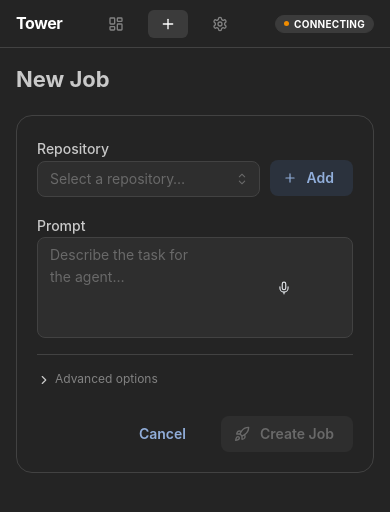
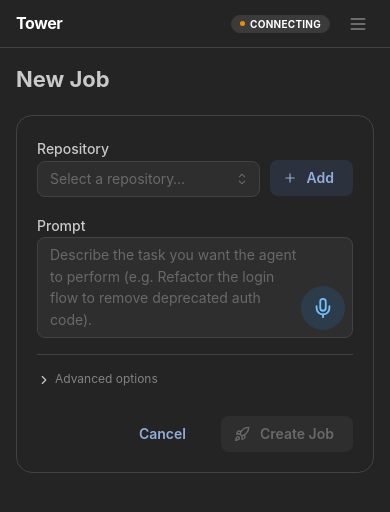
Before and after one commit to dfinson/agent-tower, a React (Vite) app in the folder frontend/: page /jobs/new in a window 390 px wide. Shown: the top 512 px of the page. Built offline with nearby package versions, Linux system fonts and the light colour scheme; no server answers.

Commit message:
feat: prompt voice input + mobile hamburger menu

```diff
--- a/frontend/src/App.tsx
+++ b/frontend/src/App.tsx
@@ -1,7 +1,7 @@
-import { Component, type ReactNode } from "react";
+import { Component, type ReactNode, useState } from "react";
 import { Routes, Route, NavLink, Link } from "react-router-dom";
-import { Group, Badge, UnstyledButton, Text } from "@mantine/core";
-import { type LucideIcon, LayoutDashboard, Plus, Settings } from "lucide-react";
+import { Group, Badge, UnstyledButton, Text, Drawer, Stack } from "@mantine/core";
+import { type LucideIcon, LayoutDashboard, Plus, Settings, Menu } from "lucide-react";
 import { useSSE } from "./hooks/useSSE";
 import { useTowerStore, selectConnectionStatus } from "./store";
 import { DashboardScreen } from "./components/DashboardScreen";
@@ -101,6 +101,7 @@
 
 export function App() {
   useSSE();
+  const [menuOpen, setMenuOpen] = useState(false);
 
   return (
     <div className="flex flex-col h-screen">
@@ -111,14 +112,62 @@
           </Text>
         </Link>
 
-        <Group gap="sm">
+        {/* Desktop nav */}
+        <Group gap="sm" className="hidden sm:flex">
           <NavItem to="/" icon={LayoutDashboard} label="Dashboard" end />
           <NavItem to="/jobs/new" icon={Plus} label="New Job" />
           <NavItem to="/settings" icon={Settings} label="Settings" />
         </Group>
 
-        <ConnectionStatus />
+        <Group gap="sm">
+          <ConnectionStatus />
+          {/* Mobile hamburger */}
+          <UnstyledButton
+            className="sm:hidden p-1.5 rounded-md hover:bg-[var(--mantine-color-dark-6)]"
+            onClick={() => setMenuOpen(true)}
+          >
+            <Menu size={20} className="text-[var(--mantine-color-dimmed)]" />
+          </UnstyledButton>
+        </Group>
       </header>
+
+      {/* Mobile drawer menu */}
+      <Drawer
+        opened={menuOpen}
+        onClose={() => setMenuOpen(false)}
+        position="right"
+        size="xs"
+        title={<Text fw={700}>Tower</Text>}
+        withCloseButton
+      >
+        <Stack gap="xs">
+          {[
+            { to: "/", icon: LayoutDashboard, label: "Dashboard", end: true },
+            { to: "/jobs/new", icon: Plus, label: "New Job" },
+            { to: "/settings", icon: Settings, label: "Settings" },
+          ].map(({ to, icon: Icon, label, end }) => (
+            <NavLink
+              key={to}
+              to={to}
+              end={end}
+              onClick={() => setMenuOpen(false)}
+              className={({ isActive }) =>
+                `flex items-center gap-3 px-3 py-2.5 rounded-md text-sm font-medium no-underline ${
+                  isActive
+                    ? "bg-[var(--mantine-color-dark-5)] text-white"
+                    : "text-[var(--mantine-color-dimmed)] hover:text-white hover:bg-[var(--mantine-color-dark-6)]"
+                }`
+              }
+            >
+              <Icon size={18} />
+              {label}
+            </NavLink>
+          ))}
+          <div className="border-t border-[var(--mantine-color-dark-4)] mt-2 pt-2 px-3">
+            <ConnectionStatus />
+          </div>
+        </Stack>
+      </Drawer>
 
       <main className="flex-1 overflow-y-auto p-4">
         <ErrorBoundary>
--- a/frontend/src/components/JobCreationScreen.tsx
+++ b/frontend/src/components/JobCreationScreen.tsx
@@ -1,13 +1,13 @@
-import { useEffect, useState, useCallback, useMemo } from "react";
+import { useEffect, useState, useCallback } from "react";
 import { useNavigate } from "react-router-dom";
 import {
-  Paper, Title, Select, Textarea, TextInput, Button, Group, Stack, Text, Divider,
+  Paper, Title, Select, TextInput, Button, Group, Stack, Text, Divider,
   Collapse, UnstyledButton,
 } from "@mantine/core";
 import { ChevronDown, ChevronRight, Rocket, Plus } from "lucide-react";
 import { notifications } from "@mantine/notifications";
 import { createJob, fetchRepos, fetchModels } from "../api/client";
-import { VoiceRecorder } from "./VoiceButton";
+import { PromptWithVoice } from "./VoiceButton";
 import { AddRepoModal } from "./AddRepoModal";
 
 export function JobCreationScreen() {
@@ -22,11 +22,6 @@
   const [showAdvanced, setShowAdvanced] = useState(false);
   const [submitting, setSubmitting] = useState(false);
   const [addRepoOpen, setAddRepoOpen] = useState(false);
-
-  const voiceSection = useMemo(
-    () => <VoiceRecorder onTranscript={(t) => setPrompt((p) => (p ? p + " " : "") + t)} />,
-    []
-  );
 
   useEffect(() => {
     fetchRepos()
@@ -111,18 +106,7 @@
             }}
           />
 
-          <Textarea
-            label="Prompt"
-            value={prompt}
-            onChange={(e) => setPrompt(e.currentTarget.value)}
-            placeholder="Describe the task for the agent…"
-            minRows={4}
-            autosize
-            maxRows={12}
-            size="sm"
-            rightSection={voiceSection}
-            rightSectionWidth={140}
-          />
+          <PromptWithVoice value={prompt} onChange={setPrompt} />
 
           <Divider />
 
--- a/frontend/src/components/VoiceButton.tsx
+++ b/frontend/src/components/VoiceButton.tsx
@@ -1,17 +1,12 @@
 /**
- * Voice recorder with WaveSurfer.js waveform visualization.
+ * VoiceRecorder — polished prompt input with voice recording.
  *
- * Architecture:
- * - getUserMedia → MediaRecorder for recording (browser native)
- * - WaveSurfer.js RecordPlugin for live waveform display
- * - On stop: Blob uploaded to backend for transcription
- * - Result inserted into the parent's text field via onTranscript callback
- *
- * The waveform container is always mounted (but visually hidden when idle)
- * so WaveSurfer can initialize its canvas before recording starts.
+ * Idle: textarea with mic button anchored bottom-right.
+ * Recording: waveform + stop button replace the textarea content.
+ * Transcribing: loading spinner, then text inserted.
  */
 import { useState, useRef, useCallback, useEffect } from "react";
-import { ActionIcon, Loader, Tooltip } from "@mantine/core";
+import { ActionIcon, Loader, Textarea } from "@mantine/core";
 import { Mic, Square } from "lucide-react";
 import WaveSurfer from "wavesurfer.js";
 import RecordPlugin from "wavesurfer.js/dist/plugins/record.esm.js";
@@ -20,19 +15,18 @@
 
 type RecordingState = "idle" | "recording" | "transcribing";
 
-interface VoiceRecorderProps {
-  onTranscript: (text: string) => void;
-  maxSizeMb?: number;
+interface PromptWithVoiceProps {
+  value: string;
+  onChange: (value: string) => void;
 }
 
-export function VoiceRecorder({ onTranscript, maxSizeMb = 10 }: VoiceRecorderProps) {
+export function PromptWithVoice({ value, onChange }: PromptWithVoiceProps) {
   const [state, setState] = useState<RecordingState>("idle");
   const containerRef = useRef<HTMLDivElement>(null);
   const recordRef = useRef<ReturnType<typeof RecordPlugin.create> | null>(null);
   const wsRef = useRef<WaveSurfer | null>(null);
   const initedRef = useRef(false);
 
-  // Lazy-init WaveSurfer on first record attempt (container must be mounted)
   const ensureInit = useCallback(() => {
     if (initedRef.current || !containerRef.current) return;
     initedRef.current = true;
@@ -40,23 +34,23 @@
     const record = RecordPlugin.create({
       renderRecordedAudio: false,
       scrollingWaveform: true,
-      scrollingWaveformWindow: 3,
+      scrollingWaveformWindow: 4,
     });
 
     const ws = WaveSurfer.create({
       container: containerRef.current,
       waveColor: "#5180c6",
       progressColor: "#7196cf",
-      height: 24,
-      barWidth: 2,
-      barGap: 1,
-      barRadius: 2,
+      height: 40,
+      barWidth: 3,
+      barGap: 2,
+      barRadius: 3,
       plugins: [record],
     });
 
     record.on("record-end", async (blob: Blob) => {
-      if (blob.size > maxSizeMb * 1024 * 1024) {
-        notifications.show({ color: "red", message: `Audio too large (max ${maxSizeMb} MB)` });
+      if (blob.size > 10 * 1024 * 1024) {
+        notifications.show({ color: "red", message: "Audio too large (max 10 MB)" });
         setState("idle");
         return;
       }
@@ -64,7 +58,7 @@
       try {
         const text = await transcribeAudio(blob);
         if (text) {
-          onTranscript(text);
+          onChange(value ? value + " " + text : text);
           notifications.show({ color: "green", message: "Transcribed" });
         }
       } catch {
@@ -76,9 +70,8 @@
 
     wsRef.current = ws;
     recordRef.current = record;
-  }, [maxSizeMb, onTranscript]);
+  }, [onChange, value]);
 
-  // Cleanup on unmount
   useEffect(() => {
     return () => {
       recordRef.current?.destroy();
@@ -105,32 +98,131 @@
   }, [state, ensureInit]);
 
   return (
-    <div className="flex items-center gap-1">
-      {/* Waveform container — always mounted, visible only during recording */}
-      <div
-        ref={containerRef}
-        className={`overflow-hidden rounded-full transition-all ${
-          state === "recording"
-            ? "w-24 h-6 bg-[var(--mantine-color-dark-7)] px-1"
-            : "w-0 h-0"
-        }`}
-      />
+    <div className="relative">
+      {/* Normal textarea — visible when NOT recording */}
+      <div style={{ display: state === "recording" ? "none" : "block" }}>
+        <Textarea
+          label="Prompt"
+          value={value}
+          onChange={(e) => onChange(e.currentTarget.value)}
+          placeholder="Describe the task you want the agent to perform (e.g. Refactor the login flow to remove deprecated auth code)."
+          minRows={4}
+          autosize
+          maxRows={12}
+          size="sm"
+          styles={{
+            input: { paddingRight: 52 },
+          }}
+        />
 
-      {state === "transcribing" ? (
-        <Loader size={16} />
-      ) : (
-        <Tooltip label={state === "recording" ? "Stop" : "Voice input"} withArrow>
+        {/* Mic button — anchored bottom-right of textarea */}
+        <div className="absolute bottom-2 right-2" style={{ zIndex: 10 }}>
+          {state === "transcribing" ? (
+            <Loader size={24} />
+          ) : (
+            <ActionIcon
+              variant="light"
+              color="blue"
+              size="xl"
+              radius="xl"
+              onClick={handleToggle}
+              title="Voice input"
+            >
+              <Mic size={22} />
+            </ActionIcon>
+          )}
+        </div>
+      </div>
+
+      {/* Recording mode — replaces textarea content */}
+      {state === "recording" && (
+        <div
+          className="rounded-lg border border-blue-600 p-4 flex flex-col items-center gap-3"
+          style={{
+            background: "var(--mantine-color-dark-7)",
+            minHeight: 120,
+          }}
+        >
+          <div className="text-xs font-medium text-blue-400 uppercase tracking-wider">
+            Recording…
+          </div>
+
+          {/* Waveform — centered, full width */}
+          <div
+            ref={containerRef}
+            className="w-full"
+            style={{ minHeight: 40 }}
+          />
+
+          {/* Stop button — integrated with waveform */}
           <ActionIcon
-            variant={state === "recording" ? "filled" : "subtle"}
-            color={state === "recording" ? "red" : "gray"}
-            size="sm"
+            variant="filled"
+            color="red"
+            size="xl"
             radius="xl"
             onClick={handleToggle}
+            title="Stop recording"
           >
-            {state === "recording" ? <Square size={12} /> : <Mic size={14} />}
+            <Square size={18} />
           </ActionIcon>
-        </Tooltip>
+        </div>
+      )}
+
+      {/* Hidden waveform container when not recording (for WaveSurfer init) */}
+      {state !== "recording" && (
+        <div ref={containerRef} style={{ width: 0, height: 0, overflow: "hidden" }} />
       )}
     </div>
   );
 }
+
+/**
+ * Simple inline mic button for text inputs (e.g. transcript panel).
+ * Records, transcribes, calls onTranscript with the text.
+ */
+export function MicButton({ onTranscript }: { onTranscript: (text: string) => void }) {
+  const [busy, setBusy] = useState(false);
+  const mediaRef = useRef<MediaRecorder | null>(null);
+
+  const handleClick = useCallback(async () => {
+    if (busy) {
+      mediaRef.current?.stop();
+      return;
+    }
+    try {
+      const stream = await navigator.mediaDevices.getUserMedia({ audio: true });
+      const recorder = new MediaRecorder(stream, { mimeType: "audio/webm;codecs=opus" });
+      const chunks: Blob[] = [];
+      recorder.ondataavailable = (e) => chunks.push(e.data);
+      recorder.onstop = async () => {
+        stream.getTracks().forEach((t) => t.stop());
+        const blob = new Blob(chunks, { type: "audio/webm" });
+        try {
+          const text = await transcribeAudio(blob);
+          if (text) onTranscript(text);
+        } catch {
+          notifications.show({ color: "red", message: "Transcription failed" });
+        }
+        setBusy(false);
+      };
+      recorder.start();
+      mediaRef.current = recorder;
+      setBusy(true);
+    } catch {
+      notifications.show({ color: "red", message: "Microphone access denied" });
+    }
+  }, [busy, onTranscript]);
+
+  return (
+    <ActionIcon
+      variant={busy ? "filled" : "subtle"}
+      color={busy ? "red" : "gray"}
+      size="sm"
+      radius="xl"
+      onClick={handleClick}
+      title={busy ? "Stop" : "Voice input"}
+    >
+      {busy ? <Square size={12} /> : <Mic size={14} />}
+    </ActionIcon>
+  );
+}
```
Also changed, not shown: frontend/src/components/TranscriptPanel.tsx (+4 -4 lines).
